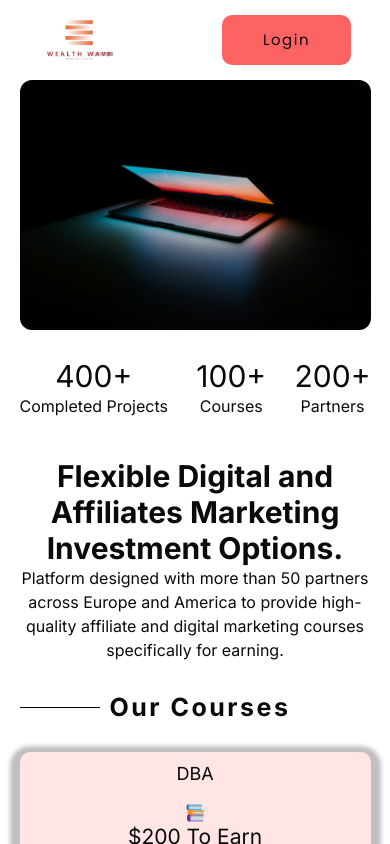
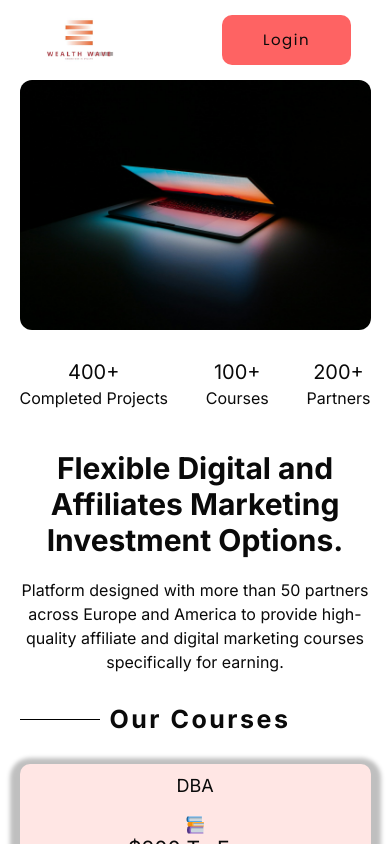
Before and after one commit to Dakjebbin/Wealthwave, a React (Vite) app: page / in a window 390 px wide. Shown: the top 844 px of the page. Built offline with nearby package versions, Linux system fonts and the light colour scheme; no server answers; a web font is replaced by a local one.

Commit message:
small updates

```diff
--- a/src/components/Wave.jsx
+++ b/src/components/Wave.jsx
@@ -75,24 +75,24 @@ useEffect(() => {
       <div className="flex items-center m-auto flex-wrap justify-between mt-7">
 
           <div className=" flex flex-wrap text-center flex-col font-restructure">
-          <p className="text-3xl">{isProject}+</p>
+          <p className="text-xl sm:text-3xl">{isProject}+</p>
           <p>Completed Projects</p>
           </div>
 
           <div className="flex flex-wrap text-center flex-col font-restructure">
-          <p className="text-3xl">{isCourses}+</p>
+          <p className="text-xl sm:text-3xl">{isCourses}+</p>
           <p>Courses</p>
           </div>
 
           <div className="flex flex-wrap text-center flex-col font-restructure">
-          <p className="text-3xl">{isPartner}+</p>
+          <p className="text-xl sm:text-3xl">{isPartner}+</p>
           <p>Partners</p>
           </div>
 
       </div>
 
       <div>
-    <p className="text-center font-bold text-3xl mt-10 text-flex text-ali">
+    <p className="text-center font-bold text-3xl mt-10 mb-5 text-flex text-ali">
     Flexible Digital and Affiliates Marketing Investment Options.
     </p>
     <p className="text-center text-base text-flex text-alimber">
--- a/src/styles/wave.css
+++ b/src/styles/wave.css
@@ -18,7 +18,7 @@ text-align: center;
 @media (max-width: 380px) {
     .font-restructure p{
         font-family: Inter;
-    font-size: 15px;
+    /* font-size: 17px; */
     font-weight: 400;
     text-align: center;
     }
```
